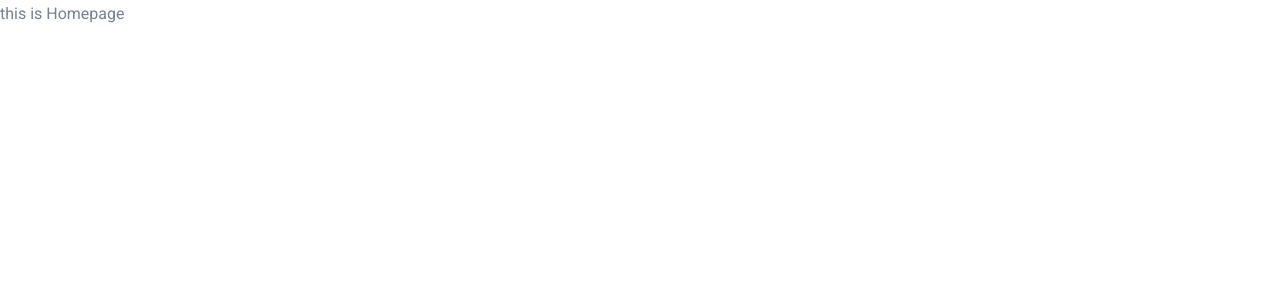
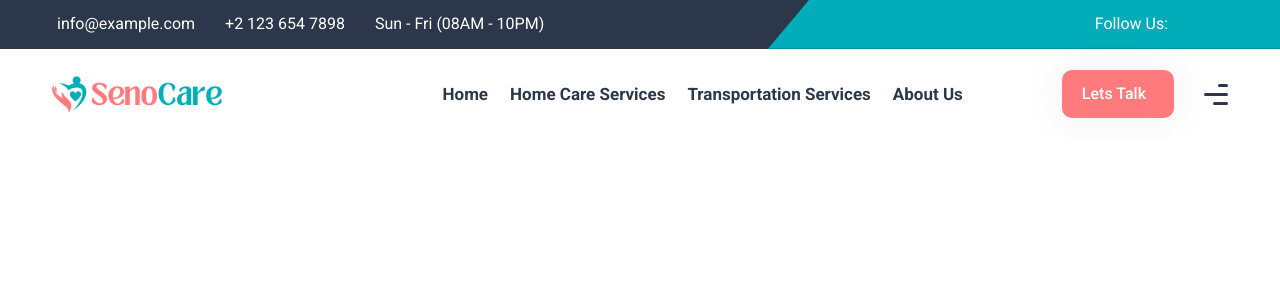
Before and after one commit to eniola99/well-nest-2, a Next.js app: page / in a window 1280 px wide. Shown: the top 300 px of the page. Built offline with nearby package versions, Linux system fonts and the light colour scheme.

Commit message:
feat: added headertop and navbar

```diff
--- a/package.json
+++ b/package.json
@@ -9,6 +9,7 @@
     "lint": "next lint"
   },
   "dependencies": {
+    "@fortawesome/fontawesome-free": "^7.0.0",
     "@reduxjs/toolkit": "^2.8.2",
     "bootstrap": "^5.3.7",
     "next": "15.4.5",
--- a/pages/index.tsx
+++ b/pages/index.tsx
@@ -4,16 +4,6 @@ import { Geist, Geist_Mono } from "next/font/google";
 
 import { Homepage } from "@/src/components";
 import styles from "@/styles/Home.module.css";
-
-const geistSans = Geist({
-  variable: "--font-geist-sans",
-  subsets: ["latin"],
-});
-
-const geistMono = Geist_Mono({
-  variable: "--font-geist-mono",
-  subsets: ["latin"],
-});
 
 export default function Home() {
   return (
--- a/src/components/Homepage.tsx
+++ b/src/components/Homepage.tsx
@@ -1,9 +1,12 @@
 import React from "react";
+
+import { HeaderTop, Navbar } from "../page_components/home_page";
 
 export const Homepage = () => {
   return (
     <>
-      <p>this is Homepage</p>
+      <HeaderTop />
+      <Navbar />
     </>
   );
 };
--- /dev/null
+++ b/src/page_components/home_page/HeaderTop.tsx
@@ -0,0 +1,81 @@
+import React from "react";
+
+export const HeaderTop = () => {
+  return (
+    <>
+      <div className="header-top">
+        <div className="container">
+          <div className="header-top-wrap">
+            <div className="header-top-left">
+              <div className="header-top-list">
+                <ul>
+                  <li>
+                    <a href="mailto:info@example.com">
+                      <i className="far fa-envelopes"></i>
+                      info@example.com
+                    </a>
+                  </li>
+                  <li>
+                    <a href="tel:+21236547898">
+                      <i className="fa fa-phone-volume"></i> +2 123 654 7898
+                    </a>
+                  </li>
+                  <li>
+                    <a href="#">
+                      <i className="far fa-alarm-clock"></i> Sun - Fri (08AM -
+                      10PM)
+                    </a>
+                  </li>
+                </ul>
+              </div>
+            </div>
+            <div className="header-top-right">
+              {/* Comment out login and language switch option */}
+
+              {/* <div className="header-top-list">
+                <a href="login.html">
+                  <i className="far fa-sign-in"></i> Login
+                </a>
+              </div> */}
+
+              {/* <div className="header-top-lang">
+                <div className="dropdown">
+                  <a
+                    href="#"
+                    className="top-lang dropdown-toggle"
+                    data-bs-toggle="dropdown"
+                  >
+                    <i className="fal fa-globe"></i> Eng
+                  </a>
+                  <ul className="dropdown-menu dropdown-menu-end">
+                    <li>
+                      <a className="dropdown-item" href="#">
+                        English
+                      </a>
+                    </li>
+                  </ul>
+                </div>
+              </div> */}
+
+              <div className="header-top-social">
+                <span>Follow Us: </span>
+                <a href="#">
+                  <i className="fab fa-facebook"></i>
+                </a>
+                <a href="#">
+                  <i className="fab fa-x-twitter"></i>
+                </a>
+                <a href="#">
+                  <i className="fab fa-instagram"></i>
+                </a>
+                <a href="#">
+                  <i className="fab fa-linkedin"></i>
+                </a>
+              </div>
+            </div>
+          </div>
+        </div>
+      </div>
+    </>
+  );
+};
--- /dev/null
+++ b/src/page_components/home_page/Navbar.tsx
@@ -0,0 +1,125 @@
+import React from "react";
+import Image from "next/image";
+import Link from "next/link";
+
+export const Navbar = () => {
+  return (
+    <>
+      <div className="main-navigation">
+        <nav className="navbar navbar-expand-lg">
+          <div className="container position-relative">
+            <a className="navbar-brand">
+              <Image
+                src="/assets/img/logo.png"
+                width={100}
+                height={100}
+                alt="logo"
+              />
+            </a>
+
+            {/* Mobile reponsiveness action button */}
+            <div className="mobile-menu-right">
+              <div className="mobile-menu-btn">
+                <button
+                  type="button"
+                  className="nav-right-link search-box-outer"
+                >
+                  <i className="fa fa-search"></i>
+                </button>
+              </div>
+              <button
+                className="navbar-toggler"
+                type="button"
+                data-bs-toggle="offcanvas"
+                data-bs-target="#offcanvasNavbar"
+                aria-controls="offcanvasNavbar"
+                aria-label="Toggle navigation"
+              >
+                <span></span>
+                <span></span>
+                <span></span>
+              </button>
+            </div>
+
+            <div
+              className="offcanvas offcanvas-start"
+              //   tabindex="-1"
+              id="offcanvasNavbar"
+              aria-labelledby="offcanvasNavbarLabel"
+            >
+              <div className="offcanvas-header">
+                <a className="offcanvas-brand" id="offcanvasNavbarLabel">
+                  <Image
+                    src="/assets/img/logo.png"
+                    width={100}
+                    height={100}
+                    alt="logo"
+                  />
+                </a>
+                <button
+                  type="button"
+                  className="btn-close"
+                  data-bs-dismiss="offcanvas"
+                  aria-label="Close"
+                >
+                  <i className="far fa-xmark"></i>
+                </button>
+              </div>
+              <div className="offcanvas-body gap-xl-4">
+                <ul className="navbar-nav justify-content-end flex-grow-1">
+                  <li className="nav-item">
+                    <Link className="nav-link" href="/">
+                      Home
+                    </Link>
+                  </li>
+                  <li className="nav-item">
+                    <Link className="nav-link" href="/">
+                      Home Care Services
+                    </Link>
+                  </li>
+                  <li className="nav-item">
+                    <Link className="nav-link" href="/">
+                      Transportation Services
+                    </Link>
+                  </li>
+                  <li className="nav-item">
+                    <Link className="nav-link" href="/">
+                      About Us
+                    </Link>
+                  </li>
+                </ul>
+
+                {/* <!-- nav-right --> */}
+                <div className="nav-right">
+                  <div className="search-btn">
+                    <button
+                      type="button"
+                      className="nav-right-link search-box-outer"
+                    >
+                      <i className="fa fa-search"></i>
+                    </button>
+                  </div>
+                  <div className="nav-btn">
+                    <a href="contact.html" className="theme-btn">
+                      Lets Talk<i className="fas fa-arrow-right"></i>
+                    </a>
+                  </div>
+                  <button
+                    type="button"
+                    className="sidebar-btn nav-right-link"
+                    data-bs-toggle="offcanvas"
+                    data-bs-target="#sidebarPopup"
+                  >
+                    <span></span>
+                    <span></span>
+                    <span></span>
+                  </button>
+                </div>
+              </div>
+            </div>
+          </div>
+        </nav>
+      </div>
+    </>
+  );
+};
--- /dev/null
+++ b/src/page_components/home_page/index.ts
@@ -0,0 +1,2 @@
+export * from "./HeaderTop";
+export * from "./Navbar";
--- a/styles/globals.css
+++ b/styles/globals.css
@@ -2,7 +2,7 @@
   --background: #ffffff;
   --foreground: #171717;
 }
-
+@import "@fortawesome/fontawesome-free/css/all.min.css";
 /* @media (prefers-color-scheme: dark) {
   :root {
     --background: #0a0a0a;
```
Also changed, not shown: public/assets/img/logo.png (added), 1 other file (tests, documents, lock files or other folders).
